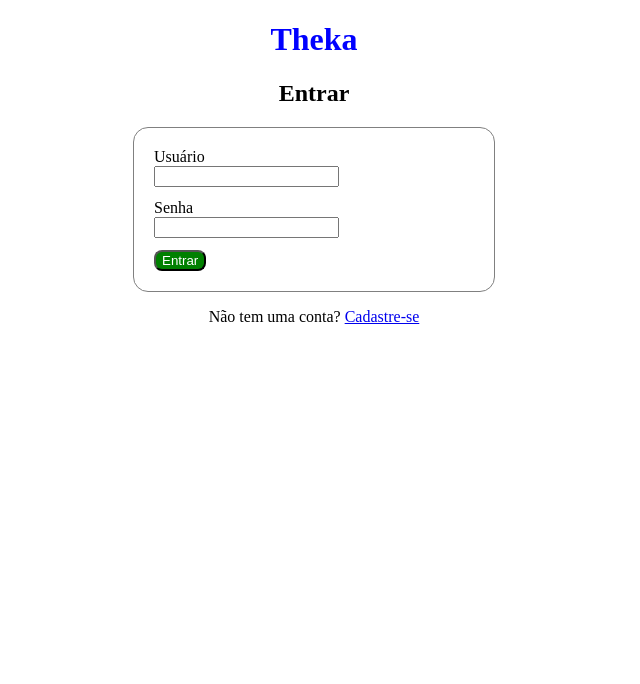
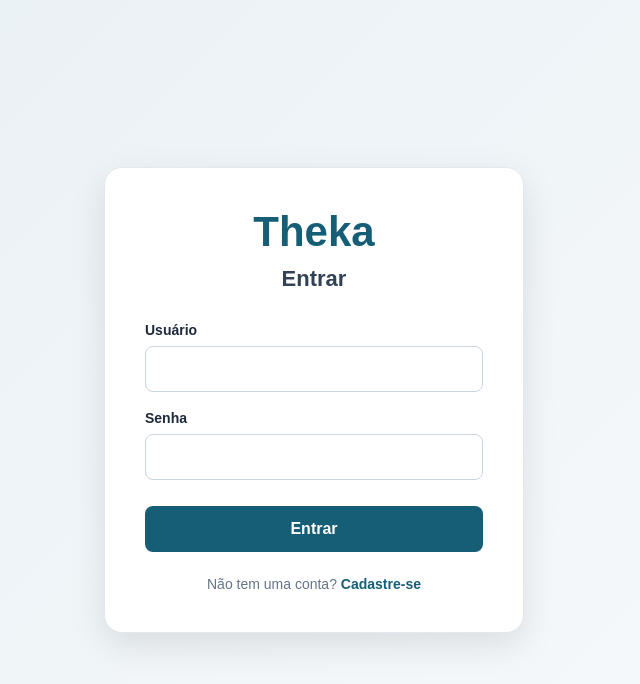
Before and after one commit to paulogustavo-beep/THEKA-DESAFIO-TRAINEE, a website: page src/pages/login.html in a window 1280 px wide. Shown: the whole page, without its empty margins (326-966 px from the left). Drawn offline with Linux system fonts and the light colour scheme; files that its build step writes are made by us from their sources.

Commit message:
feat: estilizar tela de login do Theka com HTML e CSS

```diff
--- a/src/pages/login.html
+++ b/src/pages/login.html
@@ -1,12 +1,14 @@
+
 <!DOCTYPE html>
-<html lang="en">
+<html lang="pt-BR">
 <head>
     <meta charset="UTF-8">
     <meta name="viewport" content="width=device-width, initial-scale=1.0">
-    <title>Document</title>
-    <link rel="stylesheet" href="login.css">
+    <title>Theka - Login</title>
+    <link rel="stylesheet" href="../styles/login.css">
 </head>
 <body>
+
     <main>
         <h1>Theka</h1>
         <h2>Entrar</h2>
@@ -14,14 +16,29 @@
         <form>
             <div>
                 <label for="usuario">Usuário</label>
-                <input type="text" id="usuario" name="usuario">
+                <input
+                    type="text"
+                    id="usuario"
+                    name="usuario"
+                    autocomplete="username"
+                    required
+                >
             </div>
+
             <div>
                 <label for="senha">Senha</label>
-                <input type="password" id="senha" name="senha">
+                <input
+                    type="password"
+                    id="senha"
+                    name="senha"
+                    autocomplete="current-password"
+                    required
+                >
             </div>
+
             <button type="button">Entrar</button>
         </form>
+
         <p>
             Não tem uma conta?
             <a href="cadastro.html">Cadastre-se</a>
--- a/src/styles/login.css
+++ b/src/styles/login.css
@@ -1,31 +1,133 @@
+
+/* Configurações gerais */
+
+* {
+    box-sizing: border-box;
+}
+
+body {
+    margin: 0;
+    min-height: 100vh;
+    padding: 20px;
+    font-family: Arial, sans-serif;
+    background: linear-gradient(135deg, #e8f0f5, #f8fafc);
+    color: #1e293b;
+
+    display: flex;
+    justify-content: center;
+    align-items: center;
+}
+
+/* Área principal do login */
+
+main {
+    width: 100%;
+    max-width: 420px;
+    padding: 40px;
+    background-color: white;
+    border: 1px solid #e2e8f0;
+    border-radius: 18px;
+    box-shadow: 0 12px 35px rgba(0, 0, 0, 0.10);
+}
+
+/* Títulos */
+
 h1 {
-    color:blue;
-    text-align:center;
+    color: #155e75;
+    text-align: center;
+    font-size: 42px;
+    margin: 0 0 10px;
 }
 
 h2 {
-    text-align:center;
+    color: #334155;
+    text-align: center;
+    font-size: 22px;
+    margin: 0 0 30px;
 }
 
-form{
-    width: 320px;
-    margin: 0 auto;
-    border: 1px solid gray;
-    padding: 20px;
-    border-radius: 15px;
+/* Formulário */
+
+form {
+    width: 100%;
 }
 
-input{
-    display: block;
-    margin-bottom: 12px;
+form div {
+    margin-bottom: 18px;
 }
 
-button{
-    color: white;
-    background-color: green;
-    border-radius: 8px;
+label {
+    display: block;
+    margin-bottom: 8px;
+    font-weight: bold;
+    font-size: 14px;
 }
 
-p{
-    text-align:center;
+/* Campos de usuário e senha */
+
+input {
+    display: block;
+    width: 100%;
+    padding: 13px;
+    border: 1px solid #cbd5e1;
+    border-radius: 8px;
+    font-size: 16px;
+    background-color: #ffffff;
 }
+
+input:focus {
+    outline: 2px solid #155e75;
+    outline-offset: 1px;
+}
+
+/* Botão Entrar */
+
+button {
+    width: 100%;
+    padding: 14px;
+    margin-top: 8px;
+    border: none;
+    border-radius: 8px;
+
+    background-color: #155e75;
+    color: white;
+
+    font-size: 16px;
+    font-weight: bold;
+    cursor: pointer;
+}
+
+button:hover {
+    background-color: #0e4456;
+}
+
+/* Link de cadastro */
+
+p {
+    text-align: center;
+    margin: 24px 0 0;
+    font-size: 14px;
+    color: #64748b;
+}
+
+a {
+    color: #155e75;
+    font-weight: bold;
+    text-decoration: none;
+}
+
+a:hover {
+    text-decoration: underline;
+}
+
+/* Adaptação para celulares */
+
+@media (max-width: 480px) {
+    main {
+        padding: 28px 22px;
+    }
+
+    h1 {
+        font-size: 36px;
+    }
+}
```
